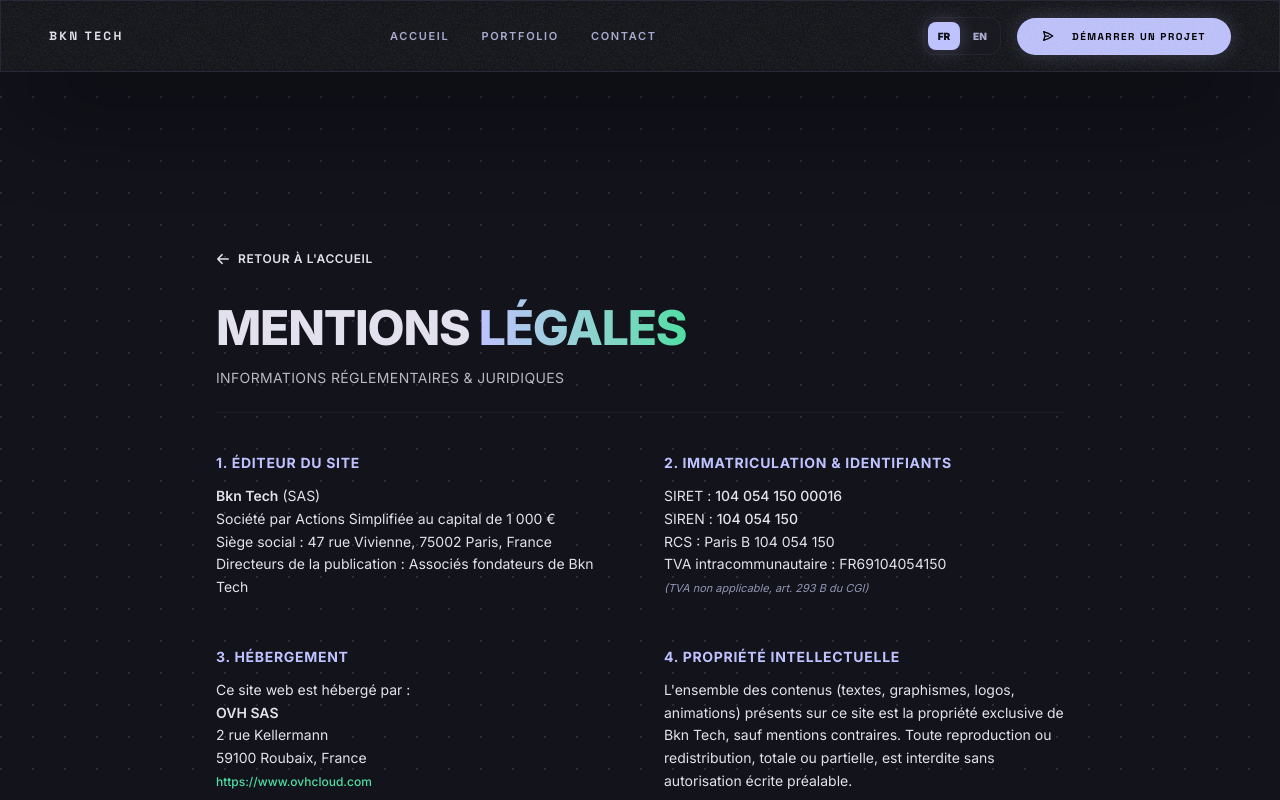
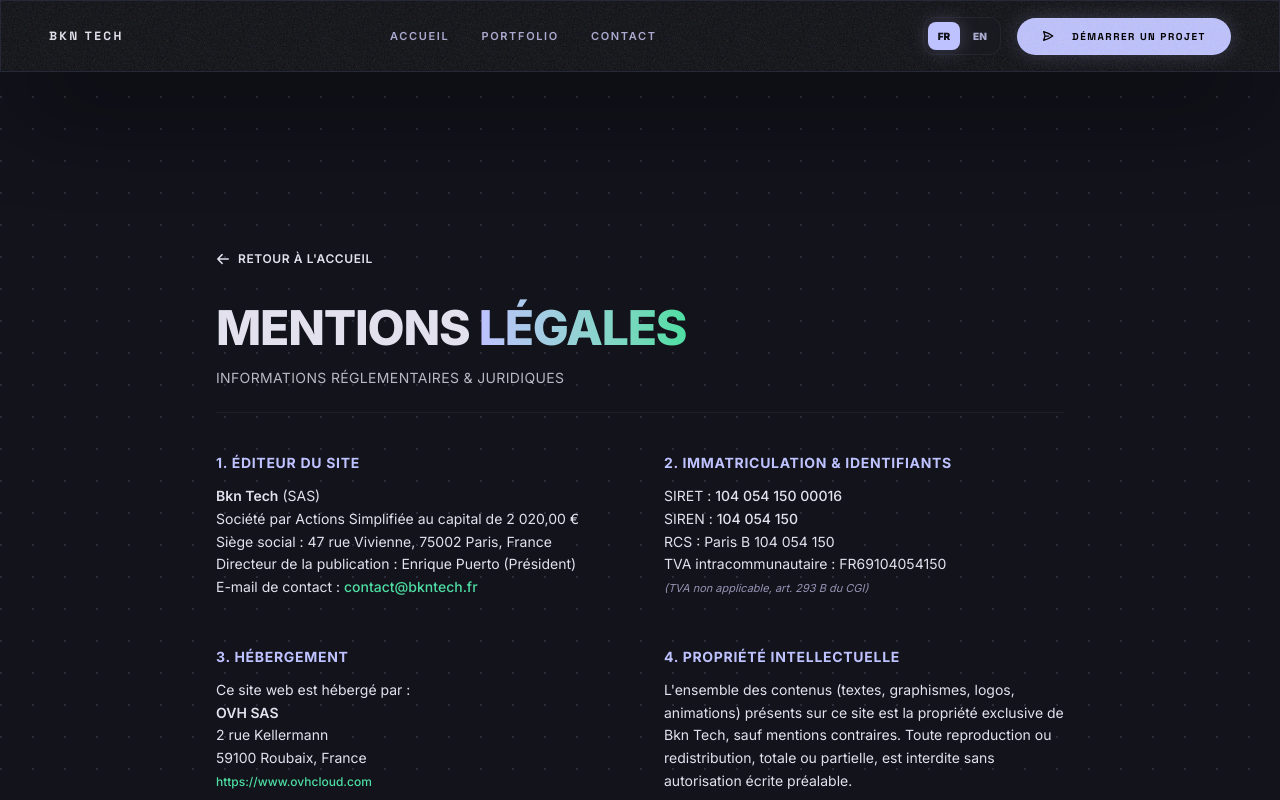
Before and after one commit to xhuriken/bkntechwebsite, a React (Vite) app: page /mentions-legales in a window 1280 px wide. Shown: the top 800 px of the page. Built offline with nearby package versions, Linux system fonts and the light colour scheme.

Commit message:
docs & security: audit legal notice, add OWASP headers & OpenGraph meta tags, update DEVELOPMENT_LOG

```diff
--- a/index.html
+++ b/index.html
@@ -6,6 +6,18 @@
     <meta name="viewport" content="width=device-width, initial-scale=1.0" />
     <title>BKN Tech | Création Web, Applications & Jeux Vidéo</title>
     <meta name="description" content="BKN Tech conçoit vos sites web et applications mobiles sur mesure de qualité professionnelle. Édition de jeux vidéo sous Unity." />
+    <!-- Open Graph / Social Media Meta Tags -->
+    <meta property="og:type" content="website" />
+    <meta property="og:title" content="BKN Tech | Création Web, Applications & Jeux Vidéo" />
+    <meta property="og:description" content="BKN Tech conçoit vos sites web et applications mobiles sur mesure de qualité professionnelle. Édition de jeux vidéo sous Unity." />
+    <meta property="og:url" content="https://bkntech.fr" />
+    <meta property="og:site_name" content="BKN Tech" />
+
+    <!-- Twitter Cards -->
+    <meta name="twitter:card" content="summary_large_image" />
+    <meta name="twitter:title" content="BKN Tech | Création Web, Applications & Jeux Vidéo" />
+    <meta name="twitter:description" content="BKN Tech conçoit vos sites web et applications mobiles sur mesure de qualité professionnelle. Édition de jeux vidéo sous Unity." />
+
     <!-- Font Awesome CDN -->
     <link rel="stylesheet" href="https://cdnjs.cloudflare.com/ajax/libs/font-awesome/6.5.1/css/all.min.css" integrity="sha512-DTOQO9RWCH3ppGqcWaEA1BIZOC6xxalwEsw9c2QQeAIftl+Vegovlnee1c9QX4TctnWMn13TZye+giMm8e2LwA==" crossorigin="anonymous" referrerpolicy="no-referrer" />
   </head>
--- a/src/pages/MentionsLegales.jsx
+++ b/src/pages/MentionsLegales.jsx
@@ -63,9 +63,13 @@
           </h2>
           <div className="text-sm font-normal text-on-surface leading-relaxed">
             <strong className="text-on-surface font-semibold">Bkn Tech</strong> (SAS)<br />
-            Société par Actions Simplifiée au capital de 1 000 €<br />
+            Société par Actions Simplifiée au capital de 2 020,00 €<br />
             Siège social : 47 rue Vivienne, 75002 Paris, France<br />
-            Directeurs de la publication : Associés fondateurs de Bkn Tech
+            Directeur de la publication : Enrique Puerto (Président)<br />
+            E-mail de contact :{' '}
+            <a href="mailto:contact@bkntech.fr" className="text-secondary hover:underline font-medium">
+              contact@bkntech.fr
+            </a>
           </div>
         </motion.section>
 
```
Also changed, not shown: 2 other files (tests, documents, lock files or other folders).
